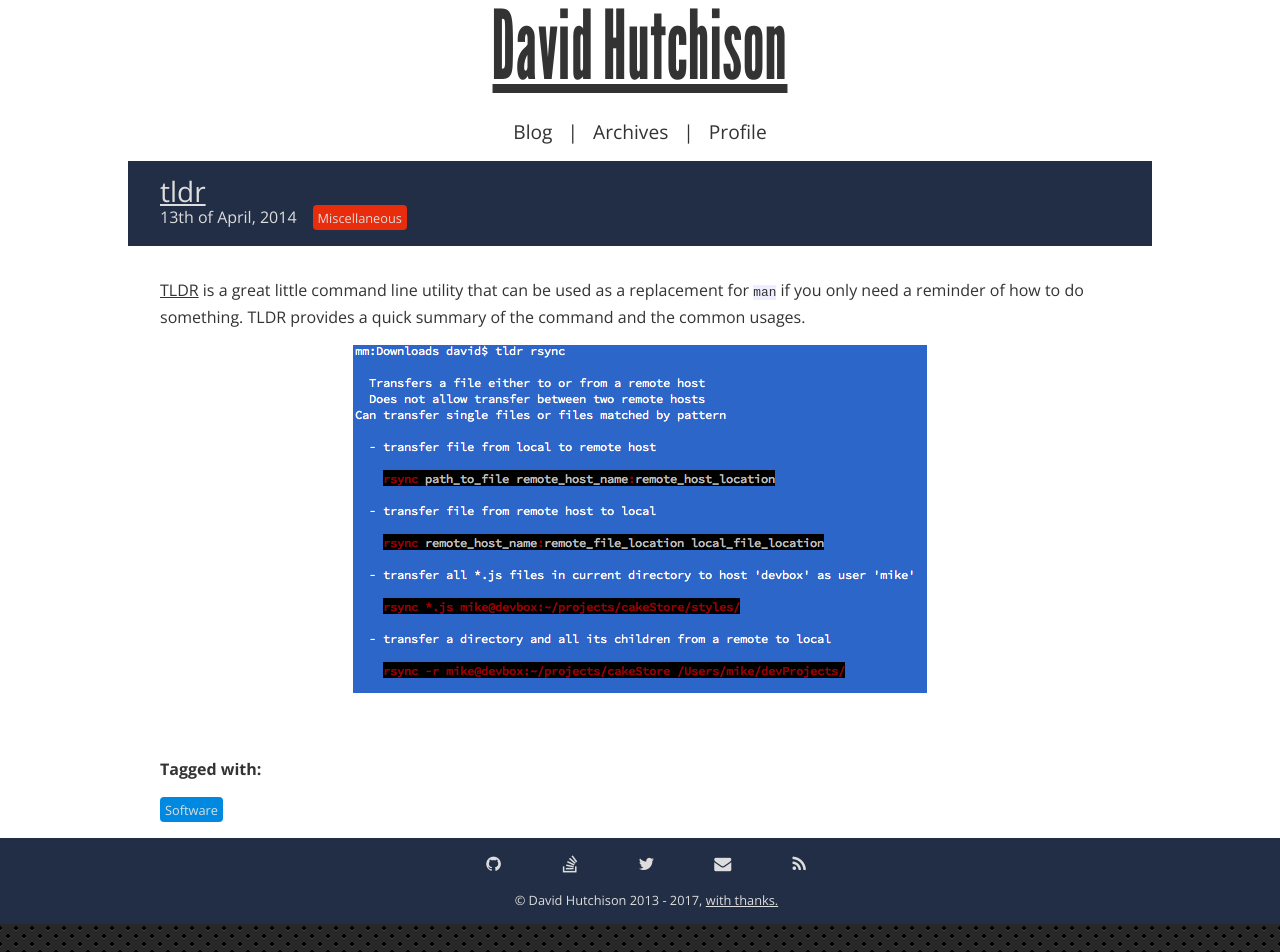
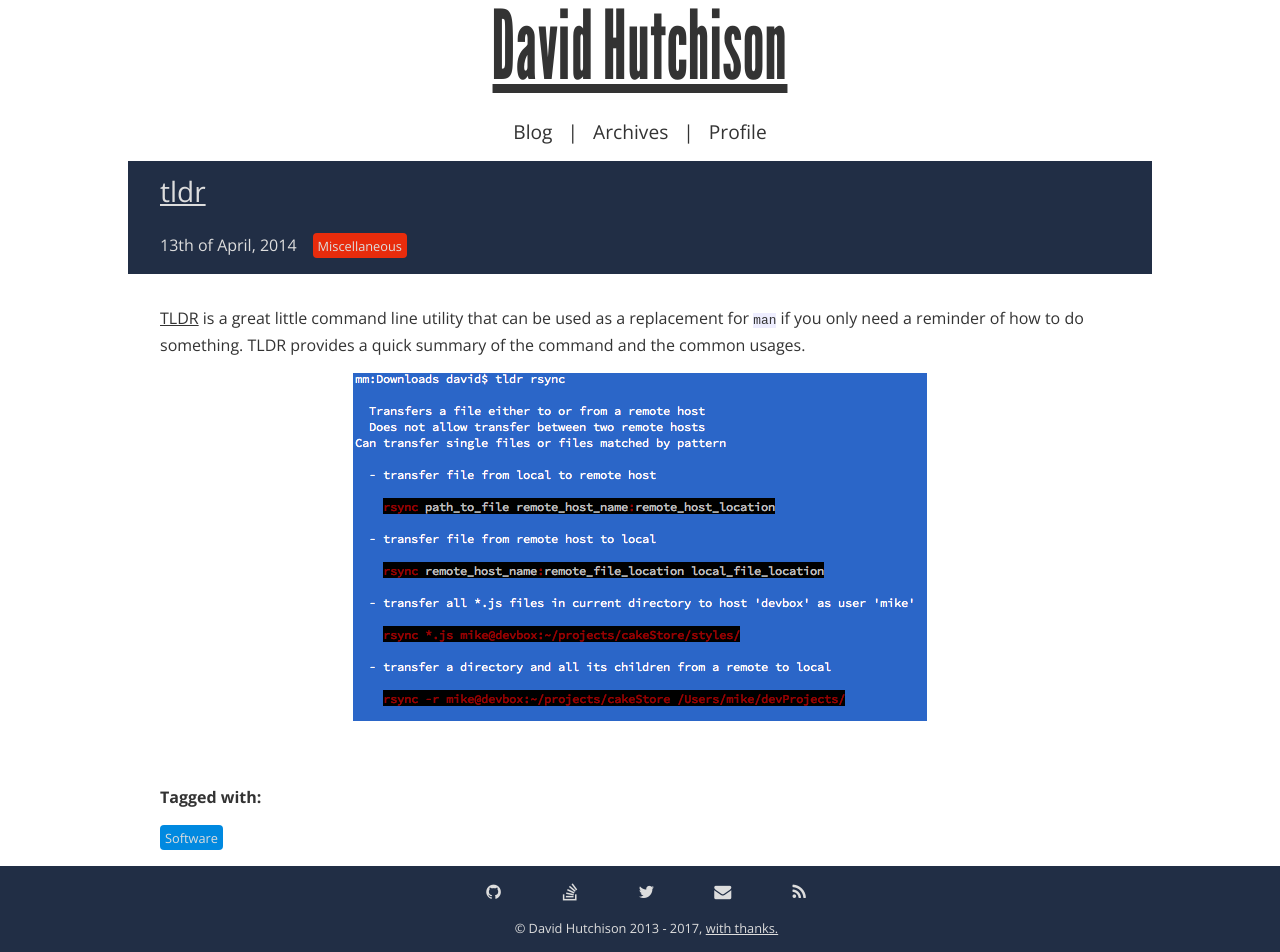
Before and after one commit to dhutchison/dhutchison.github.io, a Jekyll site: the page built from _posts/2014-04-13-tldr.markdown, in a window 1280 px wide. Built offline with Jekyll 4.4.1, drawn with Linux system fonts in a browser that asks for light colours.

Commit message:
Tidyup of post and post preview category appearance

```diff
--- a/_includes/post_category_list.html
+++ b/_includes/post_category_list.html
@@ -1,7 +1,7 @@
-{% if post.categories.size > 0 %}
+{% if page.categories.size > 0 %}
 	<div class="post-category">
 		<ul class="groupingList">
-			{% for category in post.categories %}
+			{% for category in page.categories %}
 				<li class="category">
 				    <a href="/archives/categories/#{{ category | downcase | cgi_escape }}">
 				        {{ category }}
--- a/_includes/post_tag_list.html
+++ b/_includes/post_tag_list.html
@@ -9,10 +9,10 @@
 
 	For more Jekyll widgets, see <http://www.github.com/NetzwergX/jekyll-template-toolkit>.
 {% endcomment %}
-{% if post.tags.size > 0 %}
+{% if page.tags.size > 0 %}
 	<div><h4 class="tagListTitle">Tagged with: </h4>
 		<ul class="groupingList">
-		{% for tag in post.tags %}
+		{% for tag in page.tags %}
 			<li class="tag">
 			    <a href="/archives/tags/#{{ tag | downcase | cgi_escape }}">
 			        {{ tag }}
--- a/_layouts/post.html
+++ b/_layouts/post.html
@@ -3,16 +3,15 @@ layout: main
 post: true
 ---
 <article class="post">
-	{% assign post=page %}
 	<header class="post-heading">
 		<h2 class="post-title">
-			<a href="{{ post.url }}" class="title">{{ post.title }}</a>
+			<a href="{{ page.url }}" class="title">{{ page.title }}</a>
 		</h2>
 		<div class="post-meta">
-			{% if post.date %}
+			{% if page.date %}
 			<div class="post-date">
 				<p class="meta">
-					<time datetime="{{ post.date | date_to_xmlschema }}" itemprop="datePublished" data-updated="true" title="{{ post.date | date_to_string }}">
+					<time datetime="{{ page.date | date_to_xmlschema }}" itemprop="datePublished" data-updated="true" title="{{ page.date | date_to_string }}">
 						{% assign d = page.date | date: "%-d"  %}
 						{% case d %}
 							{% when '1' or '21' or '31' %}{{ d }}st
@@ -26,11 +25,11 @@ post: true
 			{% include post_category_list.html %}
 		</div>
 	</header>
-	{% if post.series %}
+	{% if page.series %}
 	<aside class="post-series">
-		<p>This post is part {{ post.series_part }} of the series "{{ post.series }}". </p>
+		<p>This post is part {{ page.series_part }} of the series "{{ page.series }}". </p>
 
-		{% assign series_posts = site.posts | where:"series", post.series | sort:"series_part" %}
+		{% assign series_posts = site.posts | where:"series", page.series | sort:"series_part" %}
 		<ol>
 			{% for node in series_posts %}
 			{% capture part %}{{ node.url | remove_first: paginate_path_part }}{% endcapture %}
@@ -52,7 +51,7 @@ post: true
 	</aside>
 	{% endif %}
 	<section class="post-content">
-		{% if post.header_image %} {{ post.header_image | markdownify }}{% endif %}
+		{% if page.header_image %} {{ page.header_image | markdownify }}{% endif %}
 		{% if site.drop_caps or page.drop_caps %}{% assign drop_cap = content|strip_html|truncate:4|remove:'.' %}{% capture drop_cap_html %}<span class="drop-cap">{{ drop_cap }}</span>{% endcapture %}{{ content|replace_first:drop_cap,drop_cap_html }}
 		{% else %}{{ content }}
 		{% endif %}
--- a/_sass/_postStyle.scss
+++ b/_sass/_postStyle.scss
@@ -67,14 +67,18 @@
 .post-meta {
     display: flex;
 
-    .post-category {
-        margin-left: 1em;
+    .post-date {
+        margin-right: 1em;
     }
 
 }
 
 .post-heading {
     @extend .heading;
+}
+
+.post-title {
+    margin-bottom: 1em;
 }
 
 .post-footer {
```
Also changed, not shown: _includes/post_preview.html (+6 -7 lines).
